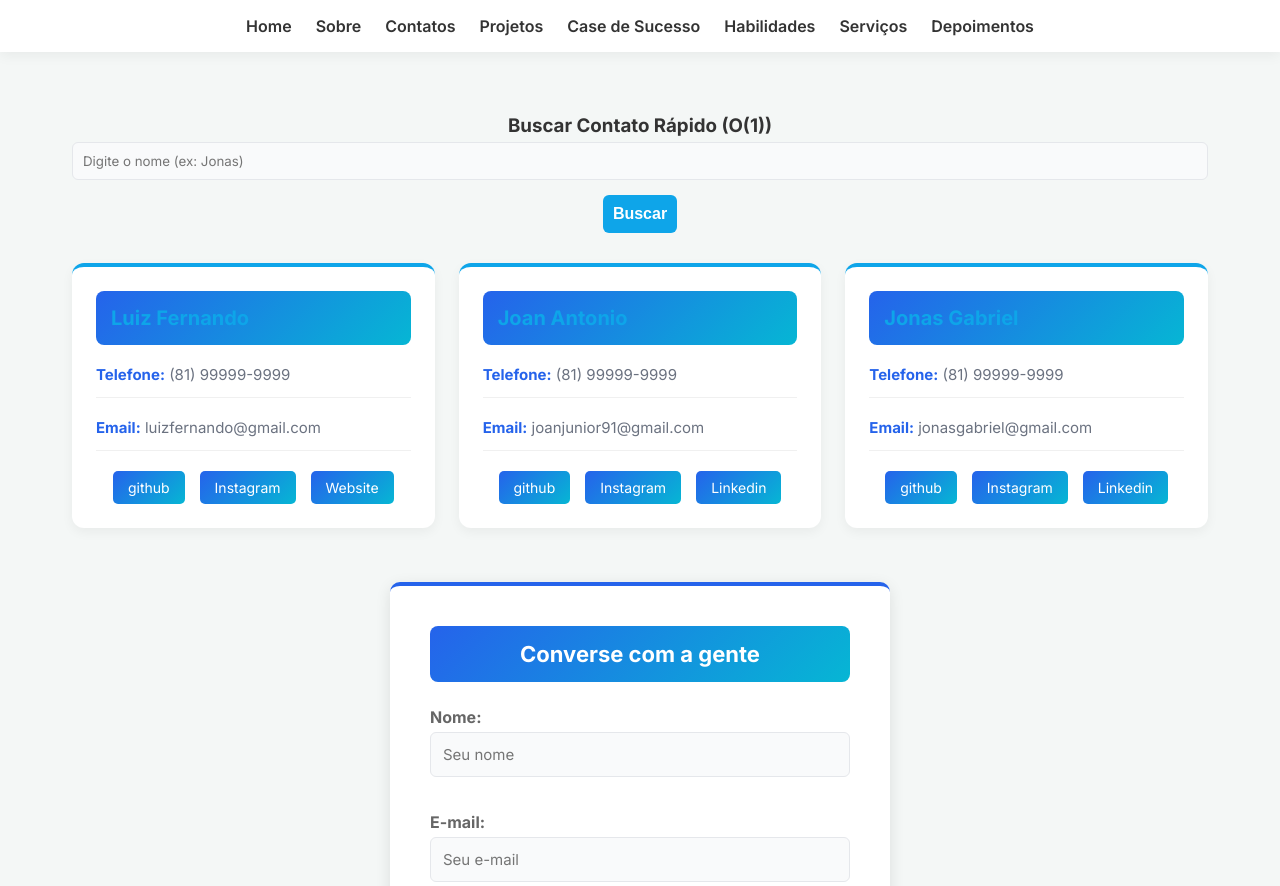
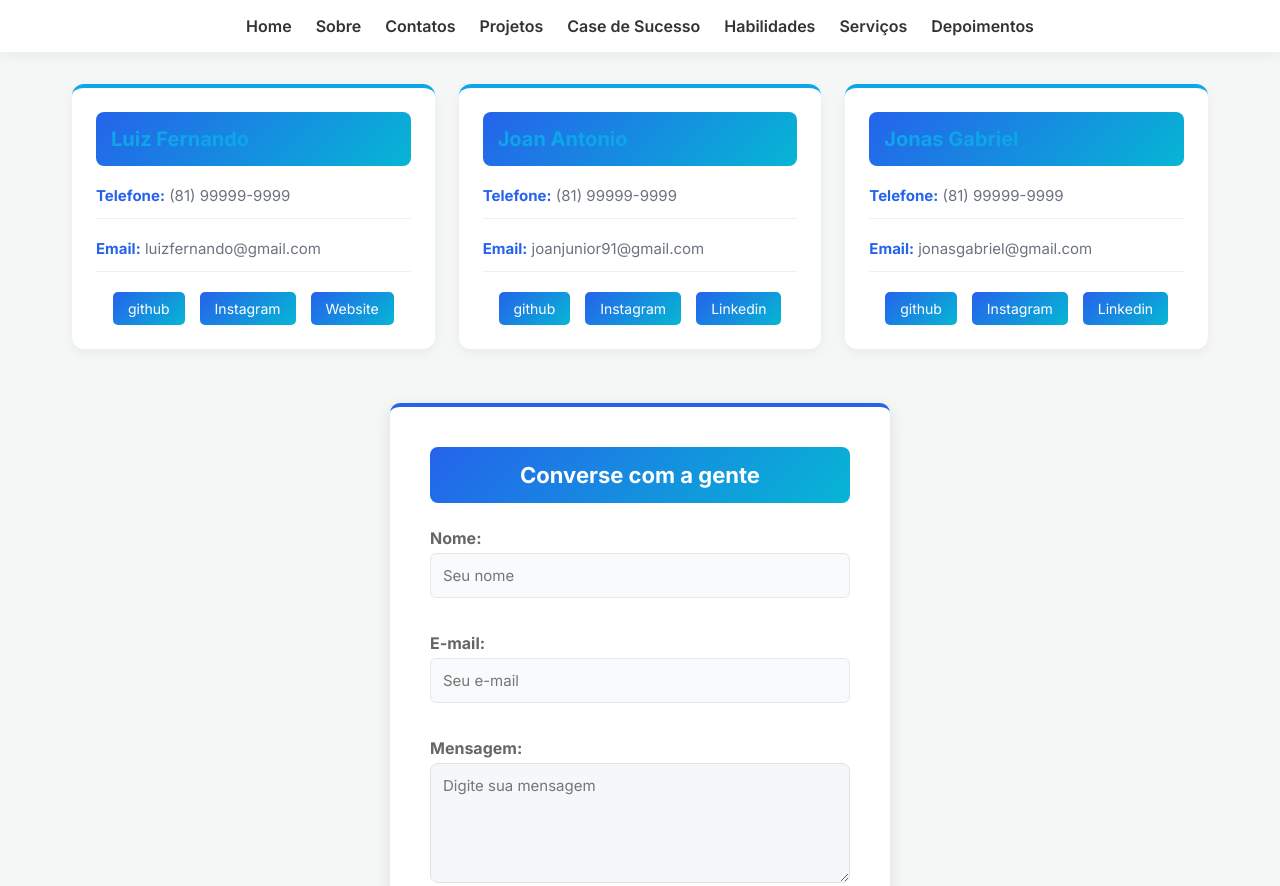
Before and after one commit to JonasGsilva1/squad-a-portfolio, a website: page src/contato.html in a window 1280 px wide. Shown: the top 886 px of the page. Drawn offline with Linux system fonts and the light colour scheme.

Commit message:
Remove barra de busca O(1) da pagina de contato

```diff
--- a/src/contato.html
+++ b/src/contato.html
@@ -11,12 +11,6 @@
 <body>
   <header id="main-header"></header>
   <main>
-    <div class="container" style="text-align: center;">
-      <h3>Buscar Contato Rápido (O(1))</h3>
-      <input type="text" id="inputBuscaContato" placeholder="Digite o nome (ex: Jonas)" style="padding: 10px;">
-      <button id="btnBuscarContato" style="padding: 10px;">Buscar</button>
-      <div id="resultadoBusca" style="margin-top: 20px;"></div>
-    </div>
 
     <div class="grid">
       <div class="card">
```
